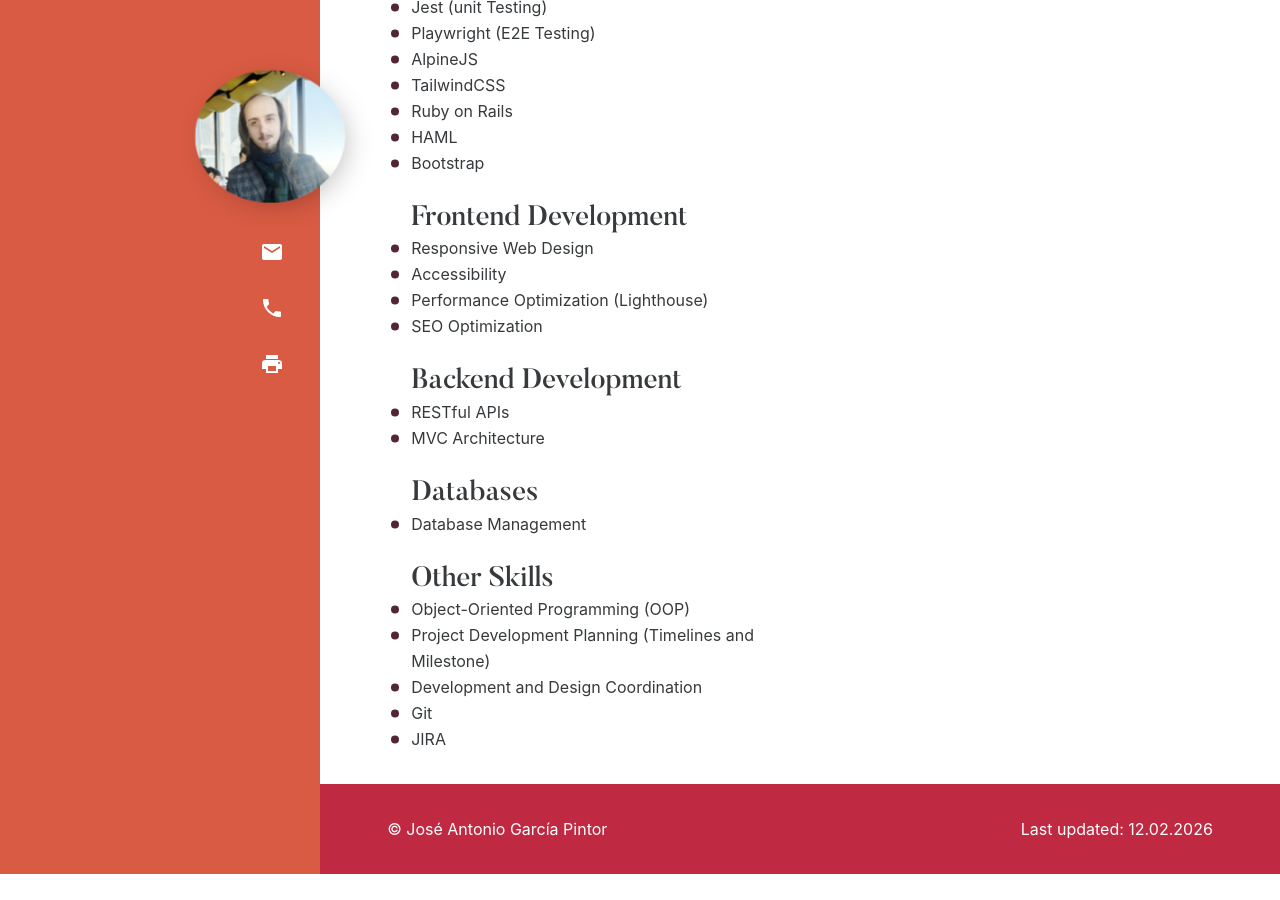
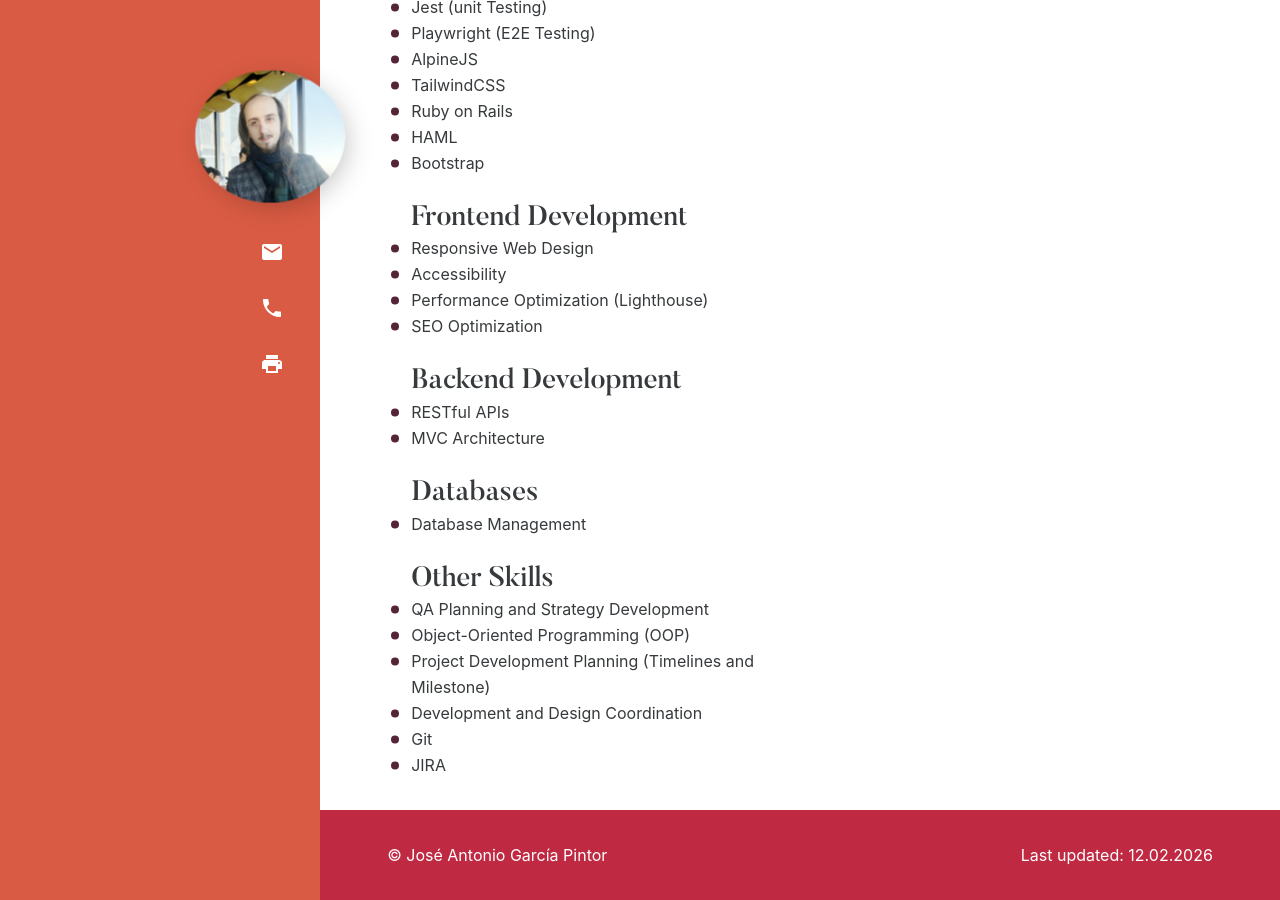
Before and after one commit to joseapintor/joseapintor.github.io, a Jekyll site: the page _pages/CV.html, which Jekyll copies as it is, in a window 1280 px wide and 900 px high, scrolled down 3555 px. Built offline with Jekyll 4.4.1, drawn with Linux system fonts in a browser that asks for light colours; before the commit the page ends 4429 px from its top, so only the background shows below that.

Commit message:
Add QA to Other Skills

```diff
--- a/_pages/CV.html
+++ b/_pages/CV.html
@@ -523,6 +523,7 @@
               <li>
                 <h3>Other Skills</h3>
                 <ul>
+                  <li>QA Planning and Strategy Development</li>
                   <li>Object-Oriented Programming (OOP)</li>
                   <li>
                     Project Development Planning (Timelines and Milestone)
```
